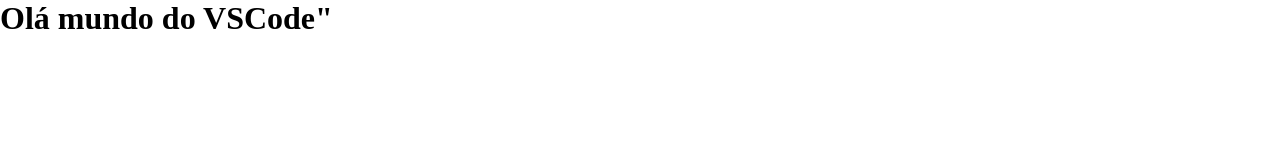
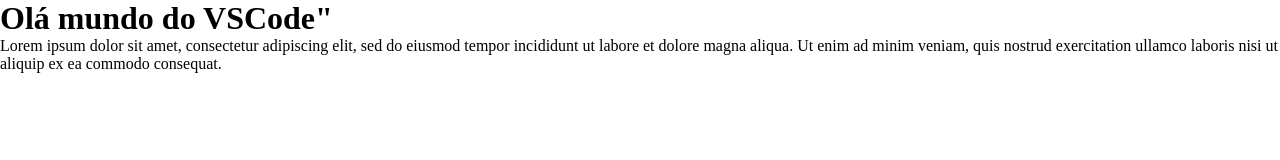
Before and after one commit to wigle-eagle/teste-vscode, a plain HTML site: page index.html in a window 1280 px wide. Drawn offline with Linux system fonts and the light colour scheme.

Commit message:
add lorem

```diff
--- a/index.html
+++ b/index.html
@@ -1,12 +1,19 @@
 <!DOCTYPE html>
 <html lang="pt-br">
+
 <head>
     <meta charset="UTF-8">
     <meta name="viewport" content="width=device-width, initial-scale=1.0">
     <link rel="stylesheet" href="style.css">
     <title>Document</title>
 </head>
+
 <body>
     <h1>Olá mundo do VSCode"</h1>
+    <p>Lorem ipsum dolor sit amet, consectetur adipiscing elit, sed do eiusmod tempor incididunt ut labore et dolore
+        magna aliqua. Ut enim ad minim veniam, quis nostrud exercitation ullamco laboris nisi ut aliquip ex ea commodo
+        consequat.</p>
+
 </body>
+
 </html>
```
